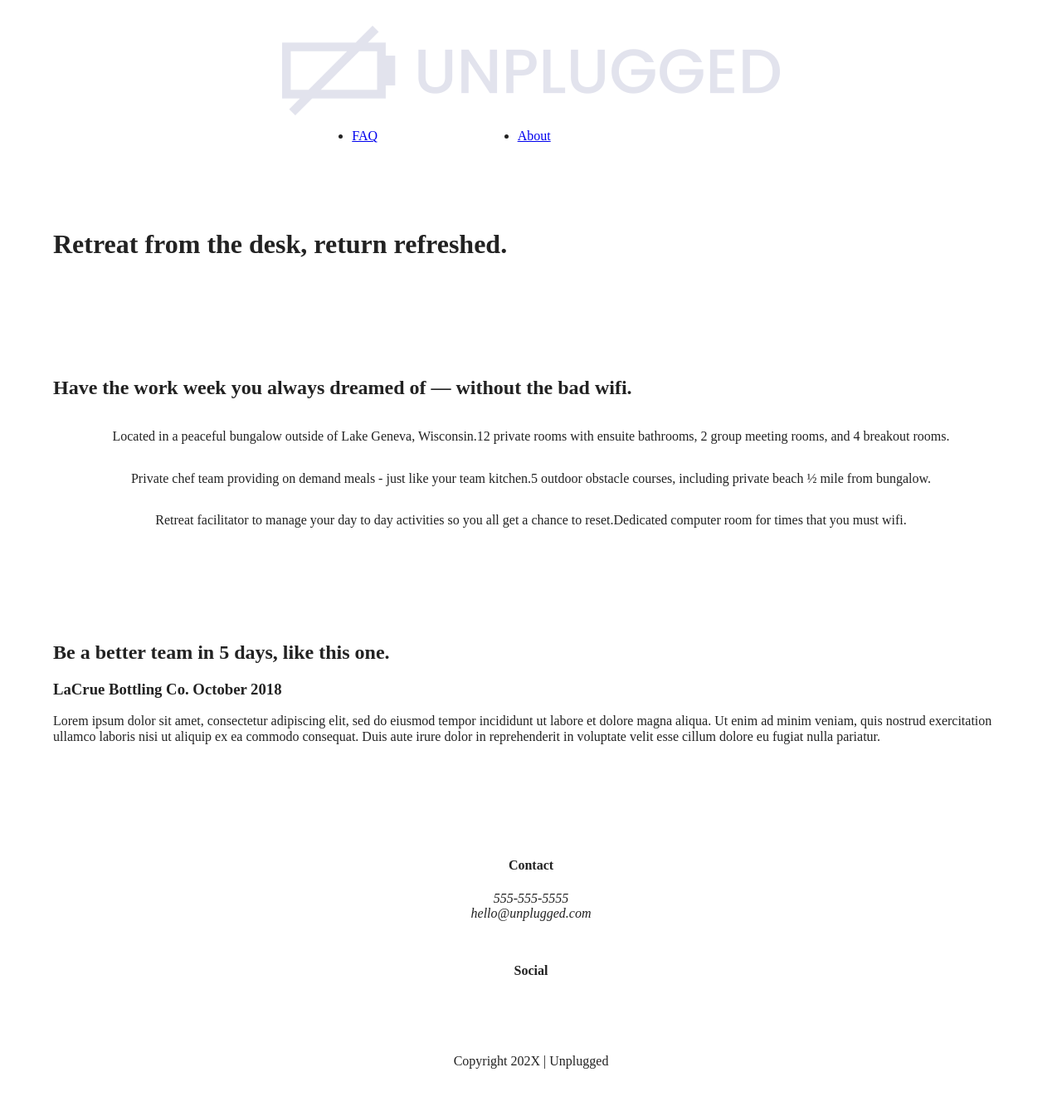
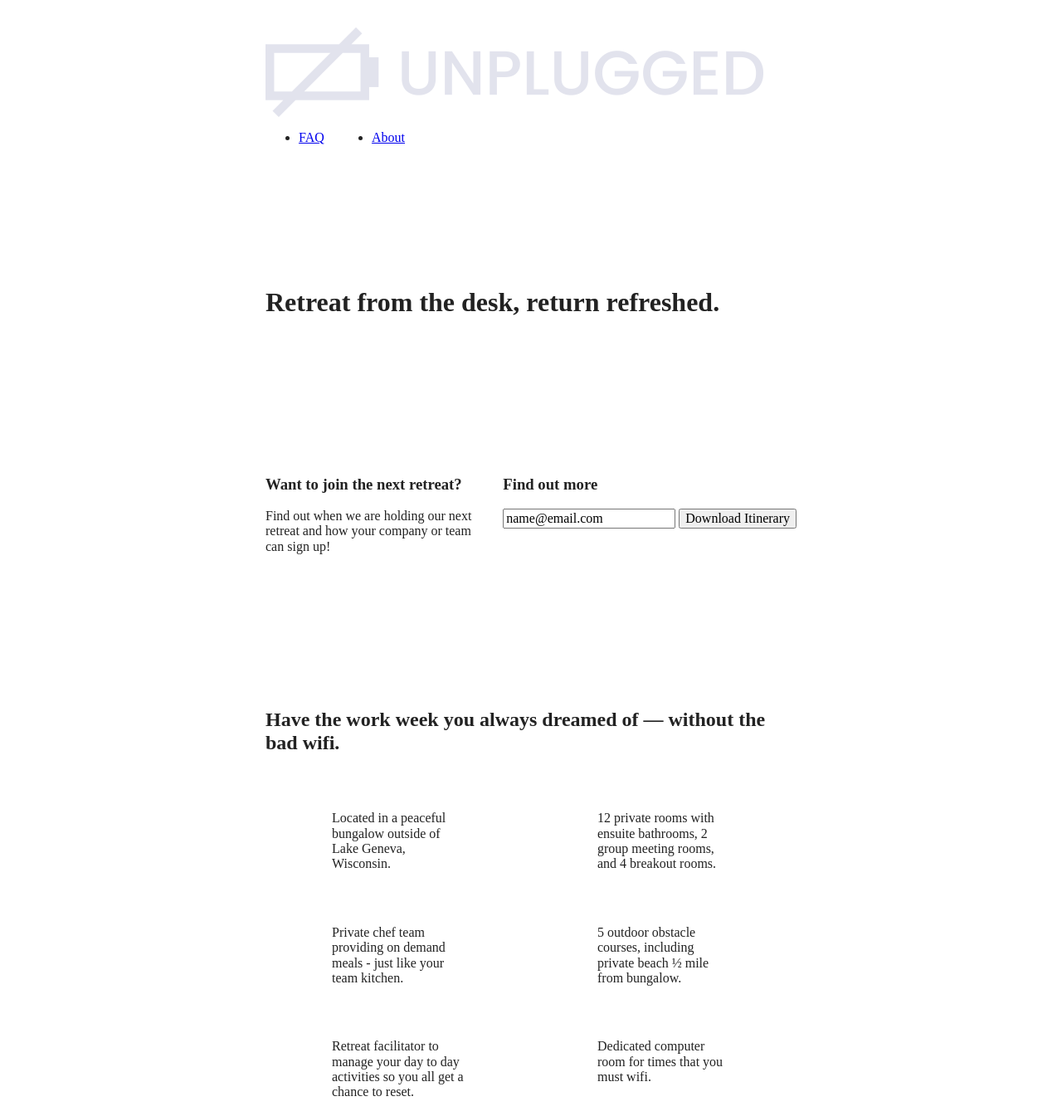
Before and after one commit to cobracuh/unplugged, a website built with Parcel: page index.html in a window 1280 px wide. Shown: the top 1345 px of the page at 83% size. Before the commit the page ends 1309 px from the top, so only its background shows below. Built offline with nearby package versions, Linux system fonts and the light colour scheme.

Commit message:
Added breakpoints and styling for Tablets

```diff
--- a/css/main.css
+++ b/css/main.css
@@ -207,11 +207,11 @@ features p {
   justify-content: center;
 }
 
-reviews h2 {
+.reviews h2 {
   margin-bottom: 40px;
 }
 
-reviews h3 {
+.reviews h3 {
   width: 55%;
   margin: 20px 0;
 }
@@ -343,8 +343,97 @@ reviews h3 {
    Modify as content requires.
    ========================================================================== */
 
-@media only screen and (min-width: 35em) {
-  /* Style adjustments for viewports that meet the condition */
+@media screen and (min-width: 768px) {
+  /*Tablet styles here*/
+
+  /* General */
+  .content-wrapper {
+    max-width: 640px;
+    margin: 100px 0;
+  }
+
+  header {
+    padding: 33px 0;
+  }
+
+  header .content-wrapper {
+    width: 100%;
+    justify-content: space-between;
+  }
+
+  header nav {
+    width: 20%;
+  }
+
+  header nav ul {
+    justify-content: space-between;
+  }
+
+  .header-divider {
+    display: none;
+  }
+
+  /*Hero */
+
+  aside .content-wrapper {
+    margin: 50px 0;
+    display: flex;
+    justify-content: space-between;
+    align-content: flex-start;
+  }
+
+  aside .content-wrapper .form-description,
+  aside.content-wrapper .form {
+    width: 40%;
+    margin: 0;
+  }
+
+  /*features*/
+
+  .features article {
+    display: flex;
+    align-items: center;
+    flex-flow: column wrap;
+    flex-basis: 50%;
+  }
+
+  .features .features-item-description {
+    width: 50%;
+  }
+
+  /* Reviews */
+  .reviews article {
+    display: flex;
+    justify-content: space-between;
+  }
+
+  .reviews article div {
+    width: 49%;
+  }
+
+  /**footer**/
+
+  footer .content-wrapper {
+    width: 65%;
+  }
+
+  .footer-content {
+    display: flex;
+    justify-content: space-between;
+    align-items: center;
+  }
+
+  footer .contact {
+    margin-bottom: 0;
+  }
+
+  footer .copyright {
+    width: 100%;
+  }
+}
+
+@media screen and (min-width: 1200px) {
+  /*Desktop styles here*/
 }
 
 @media print,
--- a/index.html
+++ b/index.html
@@ -22,17 +22,15 @@
   </head>
   <body>
     <header>
-      <div class="wrapper">
-        <figure>
-          <a href="#"
-            ><img src="img/unpluggedlogo.png" alt="unplugged logo"
-          /></a>
-        </figure>
-        <div class="divider"></div>
+      <div class="content-wrapper">
+        <a href="#">
+          <img src="img/unpluggedlogo.png" alt="unplugged logo" />
+        </a>
+        <div class="header-divider"></div>
         <nav>
           <ul>
-            <li><a href="faq/index.html" target="_blank">FAQ</a></li>
-            <li><a href="about/index.html" target="_blank">About</a></li>
+            <li><a href="faq/index.html">FAQ</a></li>
+            <li><a href="about/index.html">About</a></li>
           </ul>
         </nav>
       </div>
@@ -44,7 +42,23 @@
           <h1>Retreat from the desk, return refreshed.</h1>
         </div>
       </section>
-
+      <aside>
+        <div class="content-wrapper">
+          <div class="form-description">
+            <h3>Want to join the next retreat?</h3>
+            <p>
+              Find out when we are holding our next retreat and how your company
+              or team can sign up!
+            </p>
+          </div>
+          <div class="form">
+            <h3>Find out more</h3>
+            <input type="text" name="name" value="name@email.com" />
+            <input type="button" value="Download Itinerary" />
+          </div>
+        </div>
+        <!-- aside content wrapper ends -->
+      </aside>
       <section class="features">
         <div class="content-wrapper">
           <h2>
```
